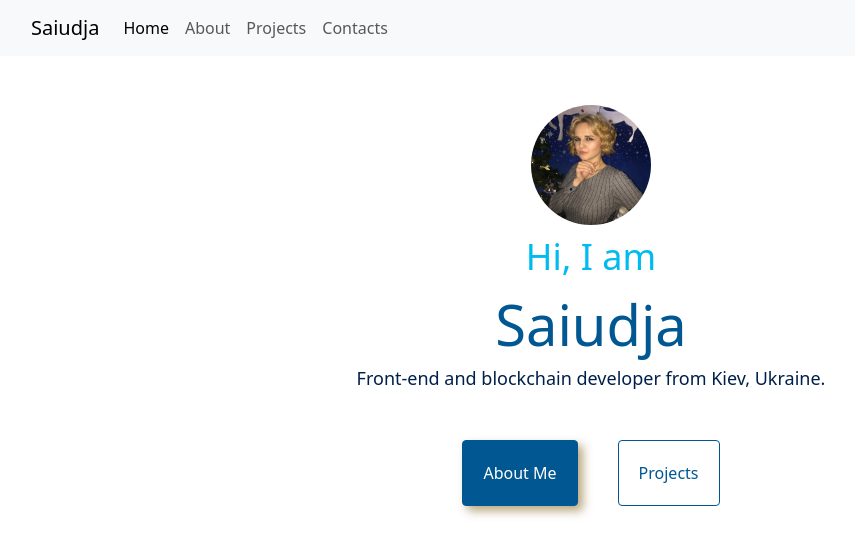
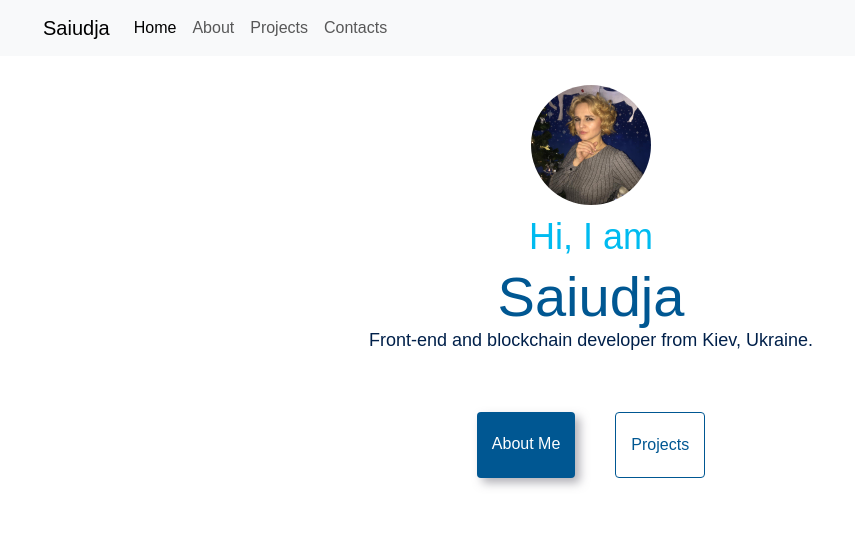
Before and after one commit to saiudja/Portfolio-sai, a plain HTML site: page index.html in a window 1280 px wide. Shown: the whole page, without its empty margins (49-904 px from the left). Drawn offline with nearby package versions, Linux system fonts and the light colour scheme.

Commit message:
Modified the files

```diff
--- a/index.html
+++ b/index.html
@@ -5,7 +5,7 @@
     <meta http-equiv="X-UA-Compatible" content="IE=edge" />
     <meta name="viewport" content="width=device-width, initial-scale=1.0" />
     <title>Saiudja</title>
-    <link href="/src/style.css" rel="stylesheet" type="text/css" />
+
     <link
       href="https://cdn.jsdelivr.net/npm/bootstrap@5.3.0-alpha1/dist/css/bootstrap.min.css"
       rel="stylesheet"
@@ -17,6 +17,7 @@
       integrity="sha384-w76AqPfDkMBDXo30jS1Sgez6pr3x5MlQ1ZAGC+nuZB+EYdgRZgiwxhTBTkF7CXvN"
       crossorigin="anonymous"
     ></script>
+    <link href="/src/style.css" rel="stylesheet" type="text/css" />
   </head>
   <body>
     <nav class="navbar navbar-expand-lg navbar-light bg-light fixed-top">
@@ -52,7 +53,7 @@
       </div>
     </nav>
     <h2 class="text-center">
-      <div class="my-photo shirt">
+      <div class="my-photo">
         <img src="/media/my-photo.jpg" alt="Saiudja" />
       </div>
       Hi, I am
@@ -61,13 +62,9 @@
     <h3 class="text-center">
       Front-end and blockchain developer from Kiev, Ukraine.
     </h3>
-    <div class="buttons">
-      <a href="/about.html" class="navigation-links" target="_blank"
-        ><button class="primary-link">About me</button></a
-      >
-      <a href="/projects.html" class="navigation-links"
-        ><button class="secondary-link">Projects</button></a
-      >
+    <div class="navigation-links mb-5">
+      <a href="/about.html" class="primary-link">About me</a>
+      <a href="/projects.html" class="secondary-link">Projects</a>
     </div>
   </body>
 </html>
--- a/src/style.css
+++ b/src/style.css
@@ -1,4 +1,5 @@
 body {
+  margin-top: 80px;
   background: #ffffff;
   font-family: "Sono", sans-serif;
   max-width: 100%;
@@ -8,7 +9,7 @@ body {
   --secondary-color: #00bbf0;
   --third-color: #fdb44b;
   --forth-color: #00204a;
-  --box-shadow: 5px 5px 10px rgba(119, 81, 1, 0.5);
+  --box-shadow: 5px 5px 10px rgba(104, 101, 114, 0.5);
 }
 .my-photo img {
   width: 100%;
@@ -22,42 +23,66 @@ body {
   border-radius: 50%;
   margin: 0 auto 10px auto;
 }
-.text-center {
-  text-align: center;
-}
-.shirt {
-  margin-top: 100px;
-}
+
 h1 {
-  color: var(--primary-color) !important;
-  font-size: 56px !important;
+  color: var(--primary-color);
+  font-size: 56px;
 }
 h2 {
-  color: var(--secondary-color) !important;
-  font-size: 36px !important;
-  padding: 5px 0 !important;
+  color: var(--secondary-color);
+  font-size: 36px;
+  padding: 5px 0;
 }
 h3 {
-  color: var(--forth-color) !important;
-  font-size: 18px !important;
-  margin: 10px 0 10px 0 !important;
+  color: var(--forth-color);
+  font-size: 18px;
 }
-.buttons {
+h1,
+h2,
+h3 {
+  margin: 0;
+}
+.navigation-links {
   display: flex;
   justify-content: center;
-  margin: 30px 20% 20px 20%;
+  margin-top: 40px;
 }
-.buttons a {
-  color: var(--primary-color);
-  text-decoration: none;
+.navigation-links a {
   margin: 20px;
 }
-
+.primary-link {
+  text-transform: capitalize;
+  background: var(--primary-color);
+  box-shadow: var(--box-shadow);
+  color: white;
+  padding: 20px 15px;
+  text-decoration: none;
+  border-radius: 4px;
+  transition: all 200ms ease-in-out;
+  cursor: pointer;
+}
+.primary-link:hover {
+  opacity: 0.7;
+  cursor: pointer;
+}
+.secondary-link {
+  text-transform: capitalize;
+  color: var(--primary-color);
+  padding: 20px 15px;
+  text-decoration: none;
+  border-radius: 4px;
+  border: 1px solid var(--primary-color);
+  transition: all 200ms ease-in-out;
+  cursor: pointer;
+}
+.secondary-link:hover {
+  opacity: 0.7;
+  cursor: pointer;
+}
 #contact-mail {
   font-size: 24px;
   text-align: center;
 }
-
 .contacts {
   display: flex;
   justify-content: space-evenly;
@@ -67,61 +92,43 @@ h3 {
 .contact a {
   color: var(--secondary-color);
 }
+.about-paragraphs {
+  margin: 30px 0;
+}
 
+.about-paragraphs p {
+  margin: 10px;
+}
 p {
   color: var(--forth-color);
-  font-size: 16px;
+  font-size: 14px;
   padding: 0px;
   margin: 0px 0px 10px 0px;
 }
-.container-main {
+.email-link {
+  display: flex;
+  justify-content: center;
+  color: var(--primary-color);
+  font-size: 28px;
+  text-decoration: none;
+}
+
+.email-link:hover {
+  text-decoration: underline;
+}
+
+/* .container-main {
   width: 100%;
   margin: 0 auto;
   padding: 10px 20px 10px 20px;
 }
 .container {
   padding: 0 !important;
-}
+} */
 .img-fluid {
   max-width: 100%;
   height: auto;
 }
-.primary-link {
-  text-transform: capitalize;
-  background: var(--primary-color);
-  box-shadow: var(--box-shadow);
-  color: white;
-  padding: 20px 20px;
-  text-decoration: none;
-  font-size: 16px;
-  border-radius: 4px;
-  border: 1px solid var(--primary-color);
-  transition: all 200ms ease-in-out;
-  cursor: pointer;
-}
-.primary-link:hover {
-  opacity: 0.7;
-  cursor: pointer;
-}
-.secondary-link {
-  background: #ffffff;
-  text-transform: capitalize;
-  color: var(--primary-color);
-  padding: 20px 20px;
-  text-decoration: none;
-  font-size: 16px;
-  border-radius: 4px;
-  border: 1px solid var(--primary-color);
-  transition: all 200ms ease-in-out;
-  cursor: pointer;
-}
-.secondary-link:hover {
-  opacity: 0.7;
-  cursor: pointer;
-}
-.navigation-links a {
-  margin: 20px;
-}
 .navbar-brand {
   margin-left: 10px;
 }
```
Also changed, not shown: about.html (+12 -8 lines).
